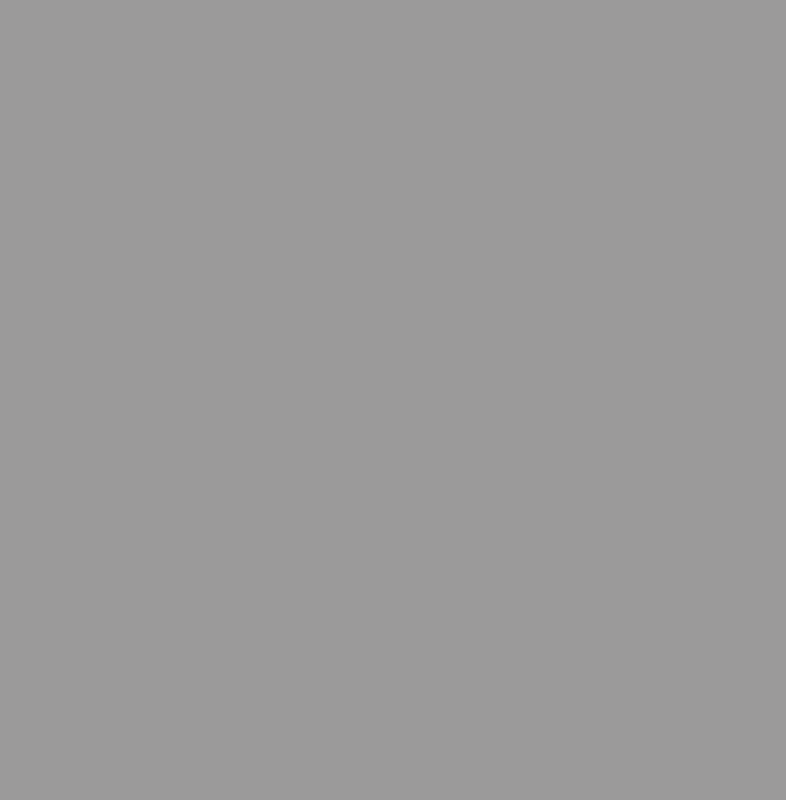
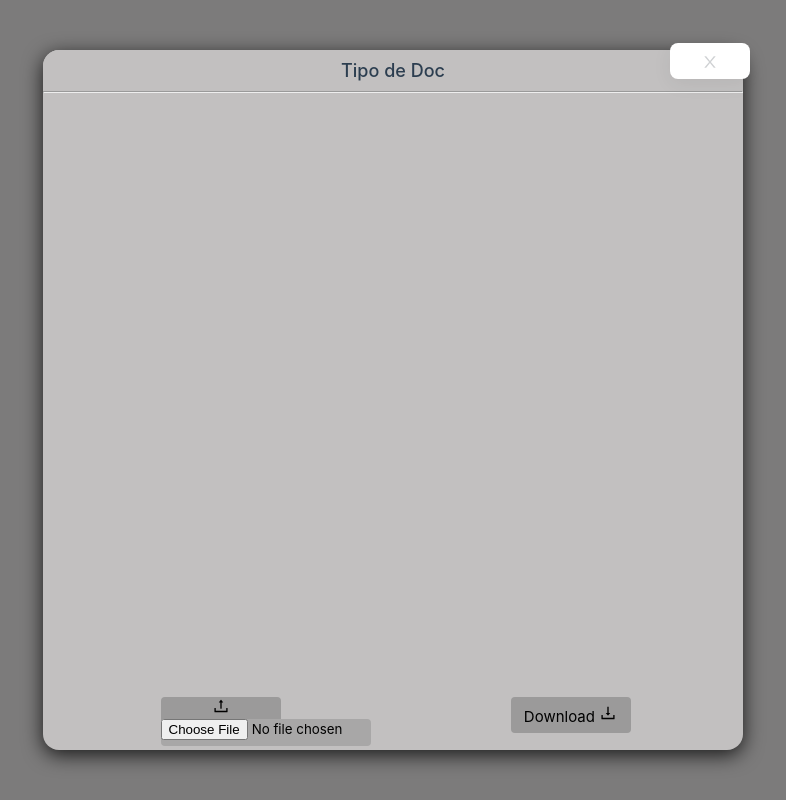
Before and after one commit to Emillycristina/Projeto, a React (Vite) app in the folder Projeto/: page /modal in a window 1280 px wide. Before the commit this address had no page. Shown: the whole page, without its empty margins (247-1033 px from the left). Built offline with nearby package versions, Linux system fonts and the light colour scheme.

Commit message:
criação de modal

```diff
--- a/Projeto/src/App.jsx
+++ b/Projeto/src/App.jsx
@@ -9,10 +9,12 @@ import Cadastro from "./componentes/Cadastro/Cadastro";
 import Pagina404 from "./componentes/Pagina404/Pagina404";
 import EnvEmail from "./componentes/EnvEmail/EnvEmail";
 import Prontuario from "./componentes/Prontuario/Prontuario";
+import Modal from "./componentes/Modal/Modal";
+
 
 
 function App() {
-  const [isLoading, setIsLoading] = useState(true);
+  const [isLoading, setIsLoading] = useState("");
   useEffect(() =>{
    setTimeout(() =>{
      setIsLoading(false);
@@ -35,6 +37,8 @@ function App() {
         <Route path='/cadastro' element={<Cadastro />} />
         <Route path='/pagina404' element={<Pagina404/>} />
         <Route path= '/prontuario' element={<Prontuario/>}/>
+        <Route path= '/modal' element={<Modal/>}/>
+
 
        </Routes>
      </BrowserRouter>
--- a/Projeto/src/componentes/Cadastro/Cadastro.jsx
+++ b/Projeto/src/componentes/Cadastro/Cadastro.jsx
@@ -23,7 +23,7 @@ export default function Cadastro() {
       <div>
 
        <form>
-          <Link to="/login"><h4>Login<FaUserCircle size="19px"/></h4></Link><br></br>
+          <Link to="/login" style={{textDecoration:"none"}}><h4>Login<FaUserCircle size="19px"/></h4></Link><br></br>
           <hr></hr><br></br>
           <FaUserCircle size="80px" color="grey"  />
 
--- a/Projeto/src/componentes/Modal/Modal.jsx
+++ b/Projeto/src/componentes/Modal/Modal.jsx
@@ -1,20 +1,50 @@
 import style from "./modal.module.css";
-import React from "react";
+import React, {useState} from "react";
+import {AiOutlineClose,AiOutlineUpload, AiOutlineDownload} from "react-icons/ai";
 
 
 
-const Modal = props => {
-
-    const {className, modalRef} = props;
+const Modal = ({setIsOpen}) => {
 
 
-    return(
-        <div ref={modalRef} className={`${className} modal`}  >
-            <p></p>
-        </div>
-    )
+  return (
+  <div>
 
-}
+   <div className={style.darkBG} onClick={() => setIsOpen(false)}/>
+   <div className={style.centered}>
+        <div className={style.modal}>
+          <div className={style.modalHeader}>
+            <h5 className={style.heading}>Tipo de Doc</h5>
+            <hr></hr>
+          </div>
+          <button className={style.closeBtn} onClick={() => setIsOpen(false)}>
+              <AiOutlineClose style={{marginBottom:"-3px"}} />
+          </button>
+          <div className={style.modalContent}>
+
+          </div>
+
+          <div className={style.modalActions}>
+
+            <div className={style.actionsContainer}>
+
+            <button type="submit" className={style.upBtn} onClick={() => setIsOpen(true)}>
+            <AiOutlineUpload size="18px" /><input type="file" className={style.arquivo} />
+            </button>
+            <button  className={style.downBtn} onClick={() => setIsOpen(false)}>
+             Download <AiOutlineDownload size="18px" />
+            </button>
+
+            </div>
+          </div>
+         </div>
+      </div>
+
+    </div>
+  )
 
 
+
+};
+
 export default Modal;
--- a/Projeto/src/componentes/Modal/modal.module.css
+++ b/Projeto/src/componentes/Modal/modal.module.css
@@ -1,13 +1,114 @@
 @import "../../App.css";
 
-.modal{
-    background-color: white;
-    width: 200px;
-    height: 200px;
-    position: fixed;
-    left: 200px;
-    top:40px;
-    display: none;
-    border-radius: 2px;
-    color: black;
+.darkBG {
+background-color: rgba(0, 0, 0, 0.2);
+width: 100vw;
+height: 100vh;
+z-index: 0;
+top: 50%;
+left: 50%;
+transform: translate(-50%, -50%);
+position: absolute;
+  }
+
+
+.centered {
+position: fixed;
+top: 50%;
+left: 50%;
+transform: translate(-50%, -50%);
+  }
+
+.modal {
+width: 700px;
+height: 700px;
+background: rgb(194, 192, 192);
+color: white;
+z-index: 10;
+border-radius: 16px;
+box-shadow: 0 5px 20px 0 rgba(0, 0, 0, 0.8);
+overflow-y: auto;
+
+
 }
+
+.modalHeader {
+height: 50px;
+background: rgb(194, 192, 192);
+overflow: hidden;
+border-top-left-radius: 2px;
+border-top-right-radius: 2px;
+  }
+
+.heading {
+ margin: 0;
+ padding: 10px;
+ color: #2c3e50;
+ font-weight: 500;
+ font-size: 18px;
+ text-align: center;
+}
+
+  .closeBtn {
+cursor: pointer;
+font-weight: 500;
+padding: 4px 8px;
+border-radius: 8px;
+border: none;
+font-size: 18px;
+color: #d0d2d4;
+background: white;
+transition: all 0.25s ease;
+box-shadow: 0 5px 20px 0 rgba(0, 0, 0, 0.06);
+position: absolute;
+right: 0;
+top: 0;
+align-self: flex-end;
+margin-top: -7px;
+margin-right: -7px;
+  }
+
+.closeBtn:hover {
+box-shadow: 0 5px 20px 0 rgba(0, 0, 0, 0.04);
+transform: translate(-4px, 4px);
+  }
+
+.modalContent {
+ padding: 10px;
+ font-size: 14px;
+ color: #2c3e50;
+text-align: center;
+  }
+
+  .modalActions {
+position: absolute;
+bottom: 2px;
+margin-bottom: 10px;
+width: 100%;
+  }
+
+.actionsContainer {
+display: flex;
+justify-content: space-around;
+align-items: center;
+  }
+
+.downBtn{
+    width: 120px;
+    border-radius:4px ;
+    margin-bottom: 5px;
+}
+
+.upBtn{
+    width: 120px;
+    border-radius:4px ;
+    margin-bottom: 5px;
+}
+
+.arquivo{
+    width: 210px;
+    height: 27px;
+    border-radius:4px ;
+    cursor: pointer;
+    background-color: rgb(168, 167, 167);
+}
--- a/Projeto/src/componentes/Prontuario/Prontuario.jsx
+++ b/Projeto/src/componentes/Prontuario/Prontuario.jsx
@@ -1,29 +1,15 @@
 import style from "./Prontuario.module.css";
 import Navigation from "../navbar/Navigation";
-import { FcFolder  } from "react-icons/fc";
-import Modal from "../Modal/Modal"
-import { useState, useRef} from "react";
+import {FcFolder} from "react-icons/fc";
+import React, {useState} from "react";
+import Modal from "../Modal/Modal";
 
 
 
 export default function Prontuario(){
 
-  const [dropdown, setdropdown] = useState("");
-  const modalRef = useRef(null);
+     const[isOpen,setIsOpen]=useState(false);
 
-     const toggleDropdown = () =>{
-     setdropdown("show");
-     document.body.addEventListener("click", closeDropdown);
-     }
-
-     const closeDropdown = event =>{
-      event.stopPropagation();
-      const contain = modalRef.current.contains.target(event.target);
-      if(!contain){
-      setdropdown("");
-      document.body.removeEventListener("click",closeDropdown);
-    }
-  }
    return (
 
      <div>
@@ -34,18 +20,21 @@ export default function Prontuario(){
        </div>
 
 
+
        <div className={style.FcFolder}>
-        <Modal className={dropdown} modalRef={modalRef}/>
-
-        <FcFolder size="70" className={style.folder} onClick={toggleDropdown}/>
-        <FcFolder size="70" className={style.folder} onClick={toggleDropdown}/>
-        <FcFolder size="70" className={style.folder} onClick={toggleDropdown}/>
-        <FcFolder size="70" className={style.folder} onClick={toggleDropdown}/>
-
+       <FcFolder size="80" className={style.folder} onClick={() => setIsOpen(true)}/>
+       <FcFolder size="80" className={style.folder} onClick={() => setIsOpen(true)}/>
+       <FcFolder size="80" className={style.folder} onClick={() => setIsOpen(true)}/>
+       <FcFolder size="80" className={style.folder} onClick={() => setIsOpen(true)}/>
+       {isOpen && <Modal setIsOpen={setIsOpen} />}
        </div>
 
 
-     </div>
+
+      </div>
+
+
+
 
     )
 
--- a/Projeto/src/componentes/Prontuario/Prontuario.module.css
+++ b/Projeto/src/componentes/Prontuario/Prontuario.module.css
@@ -1,13 +1,14 @@
 @import "../../App.css";
 
-.folder {
+ .folder {
  cursor: pointer;
- margin-top: 300px;
- margin-left: 10px;
+
+
 }
 
 .FcFolder{
-    margin-left: 500px;
+    margin-left: 600px;
+    margin-top: 300px;
 
 }
 
--- a/package.json
+++ b/package.json
@@ -7,7 +7,6 @@
     "@testing-library/jest-dom": "^5.16.4",
     "@testing-library/react": "^13.3.0",
     "@testing-library/user-event": "^13.5.0",
-    "bootstrap": "^5.1.3",
     "react": "^18.2.0",
     "react-dom": "^18.1.0",
     "react-scripts": "5.0.1",
```
